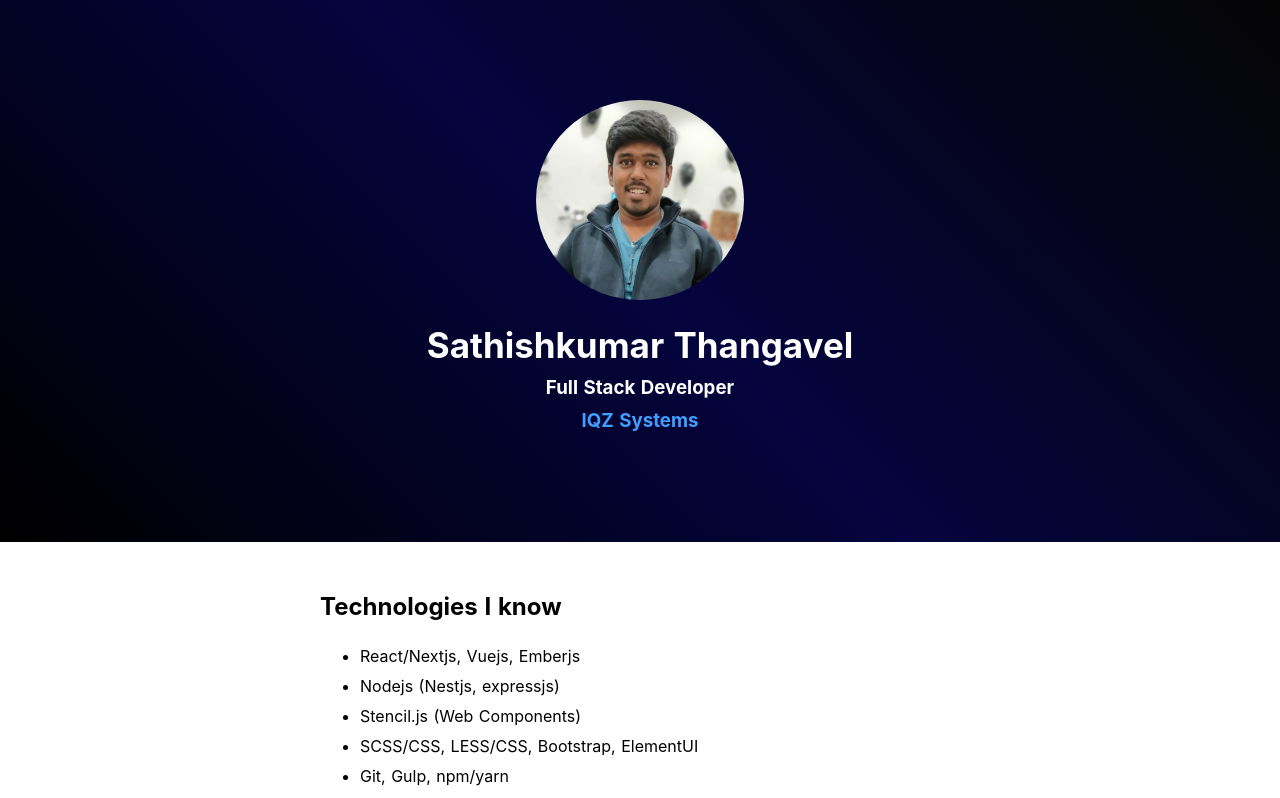
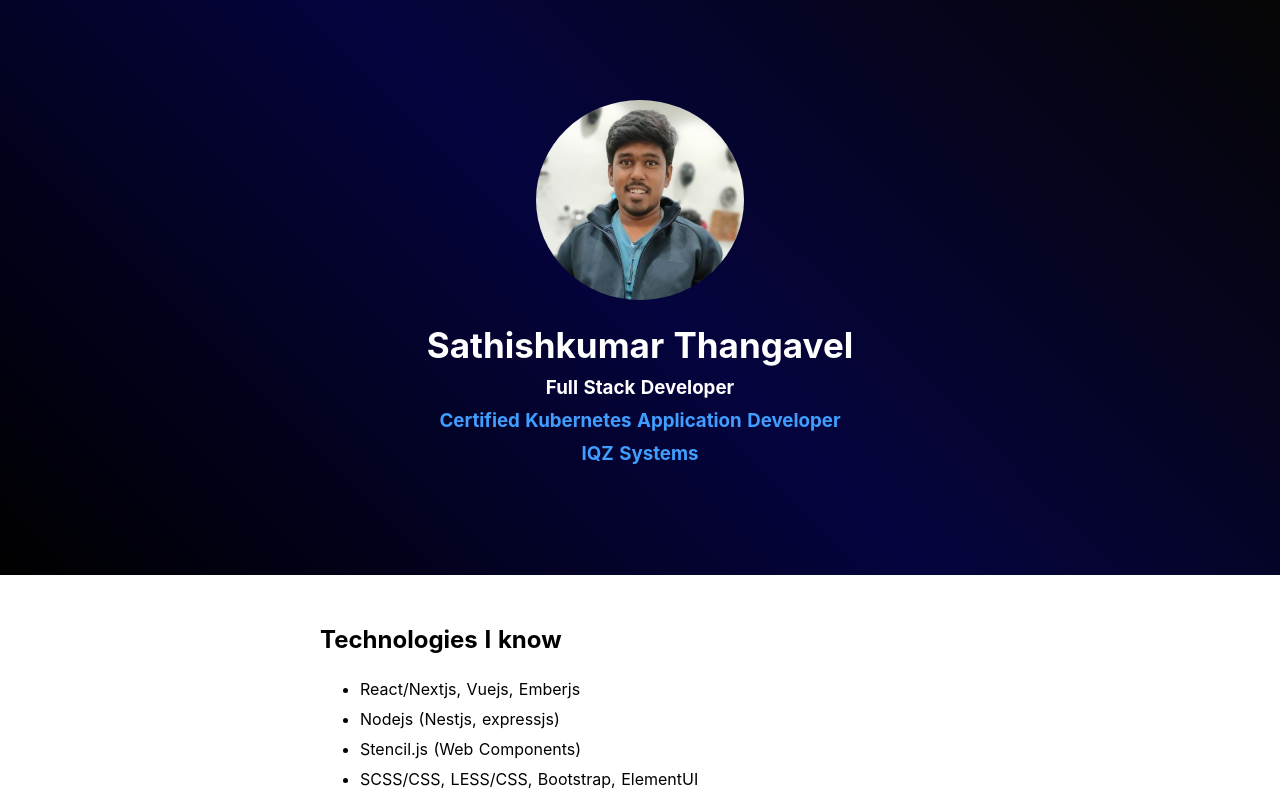
Before and after one commit to SathishkumarThangavel/my-portfolio, a Next.js app: page / in a window 1280 px wide. Shown: the top 798 px of the page. Built offline with nearby package versions, Linux system fonts and the light colour scheme.

Commit message:
Add kubernetes certification changes

```diff
--- a/components/header.tsx
+++ b/components/header.tsx
@@ -15,6 +15,7 @@ class Header extends React.Component {
                     />
                     <h2 className="profile-name">Sathishkumar Thangavel</h2>
                     <h3>Full Stack Developer</h3>
+                    <h3><a href="https://www.credly.com/badges/c208bf0a-684e-423d-b4f5-4cc6b2e2e15a/public_url" target="_blank" rel="noopener noreferrer">Certified Kubernetes Application Developer</a></h3>
                     <h3><a href="https://iqzsystems.com" target="_blank" rel="noopener noreferrer">IQZ Systems</a></h3>
                     </div>
                 </div>
```
